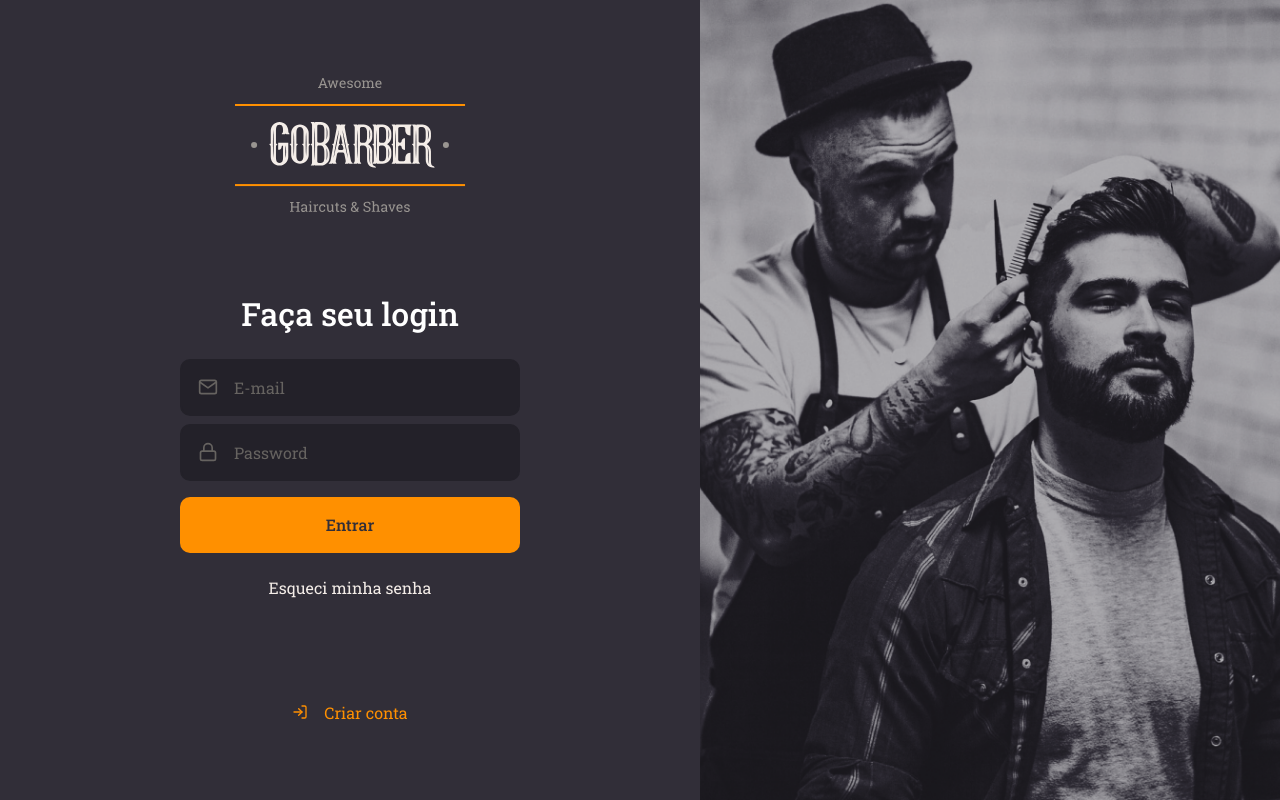
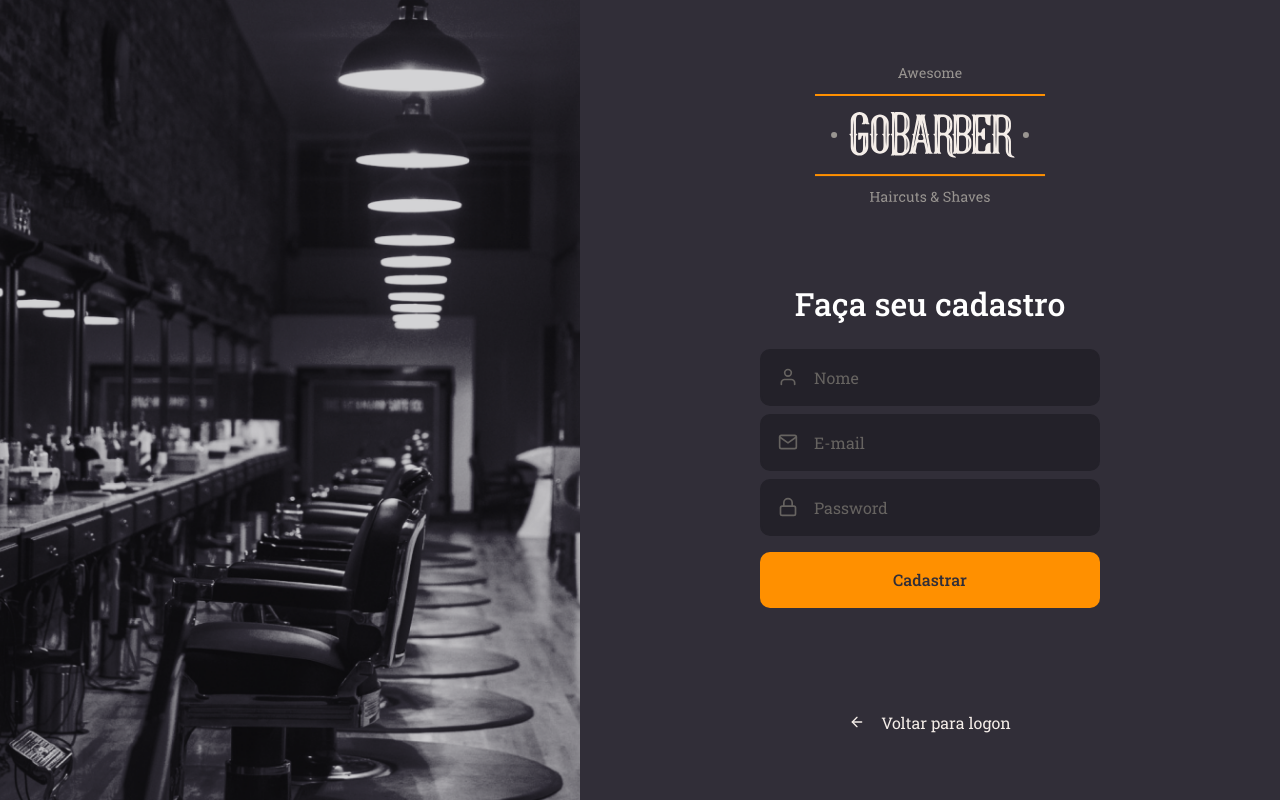
Before and after one commit to vitorezende/gostack-bootcamp, a React (Create React App) app in the folder gobarber-web/: page / in a window 1280 px wide. Built offline with nearby package versions, Linux system fonts and the light colour scheme.

Commit message:
Estilizando Página de Cadastro

```diff
--- a/gobarber-web/src/App.tsx
+++ b/gobarber-web/src/App.tsx
@@ -2,10 +2,11 @@
 
 import GlobalStyle from './styles/global';
 import SignIn from './pages/SignIn';
+import SignUp from './pages/SignUp';
 
 const App: React.FC = () => (
   <>
-    <SignIn />
+    <SignUp />
     <GlobalStyle />
   </>
 );
--- /dev/null
+++ b/gobarber-web/src/pages/SignUp/index.tsx
@@ -0,0 +1,40 @@
+import React from 'react';
+import { FiArrowLeft, FiMail, FiUser, FiLock } from 'react-icons/fi';
+
+import logoImg from '../../assets/logo.svg';
+
+import Input from '../../components/Input';
+import Button from '../../components/Button';
+
+import { Container, Content, Background } from './styles';
+
+const SignUp: React.FC = () => (
+  <Container>
+    <Background />
+    <Content>
+      <img src={logoImg} alt="GoBarber" />
+
+      <form>
+        <h1>Faça seu cadastro</h1>
+
+        <Input name="name" icon={FiUser} placeholder="Nome" />
+        <Input name="email" icon={FiMail} placeholder="E-mail" />
+        <Input
+          name="password"
+          icon={FiLock}
+          type="password"
+          placeholder="Password"
+        />
+
+        <Button type="submit">Cadastrar</Button>
+      </form>
+
+      <a href="login">
+        <FiArrowLeft />
+        Voltar para logon
+      </a>
+    </Content>
+  </Container>
+);
+
+export default SignUp;
--- /dev/null
+++ b/gobarber-web/src/pages/SignUp/styles.ts
@@ -0,0 +1,68 @@
+import styled from 'styled-components';
+import { shade } from 'polished';
+import signUpBackgroundImg from '../../assets/sign-up-background.png';
+
+export const Container = styled.div`
+  height: 100vh;
+
+  display: flex;
+  align-items: stretch;
+`;
+
+export const Content = styled.div`
+  display: flex;
+  flex-direction: column;
+
+  place-content: center;
+  align-items: center;
+
+  width: 100%;
+  max-width: 700px;
+
+  form {
+    margin: 80px 0;
+    width: 340px;
+    text-align: center;
+  }
+
+  h1 {
+    margin-bottom: 24px;
+  }
+
+  a {
+    color: #f4ede8;
+    display: block;
+    margin-top: 24px;
+    text-decoration: none;
+    transition: color 0.2s;
+
+    &:hover {
+      color: ${shade(0.2, '#f4ede8')};
+    }
+  }
+
+  > a {
+    color: #f4ede8;
+    display: block;
+    margin-top: 24px;
+    text-decoration: none;
+    transition: color 0.2s;
+
+    display: flex;
+    align-items: center;
+
+    svg {
+      margin-right: 16px;
+    }
+
+    &:hover {
+      color: ${shade(0.2, '#F4EDE8')};
+    }
+  }
+`;
+
+export const Background = styled.div`
+  flex: 1;
+  background: url(${signUpBackgroundImg}) no-repeat center;
+  background-size: cover;
+`;
```
Also changed, not shown: gobarber-web/src/assets/sign-up-background.png (added).
